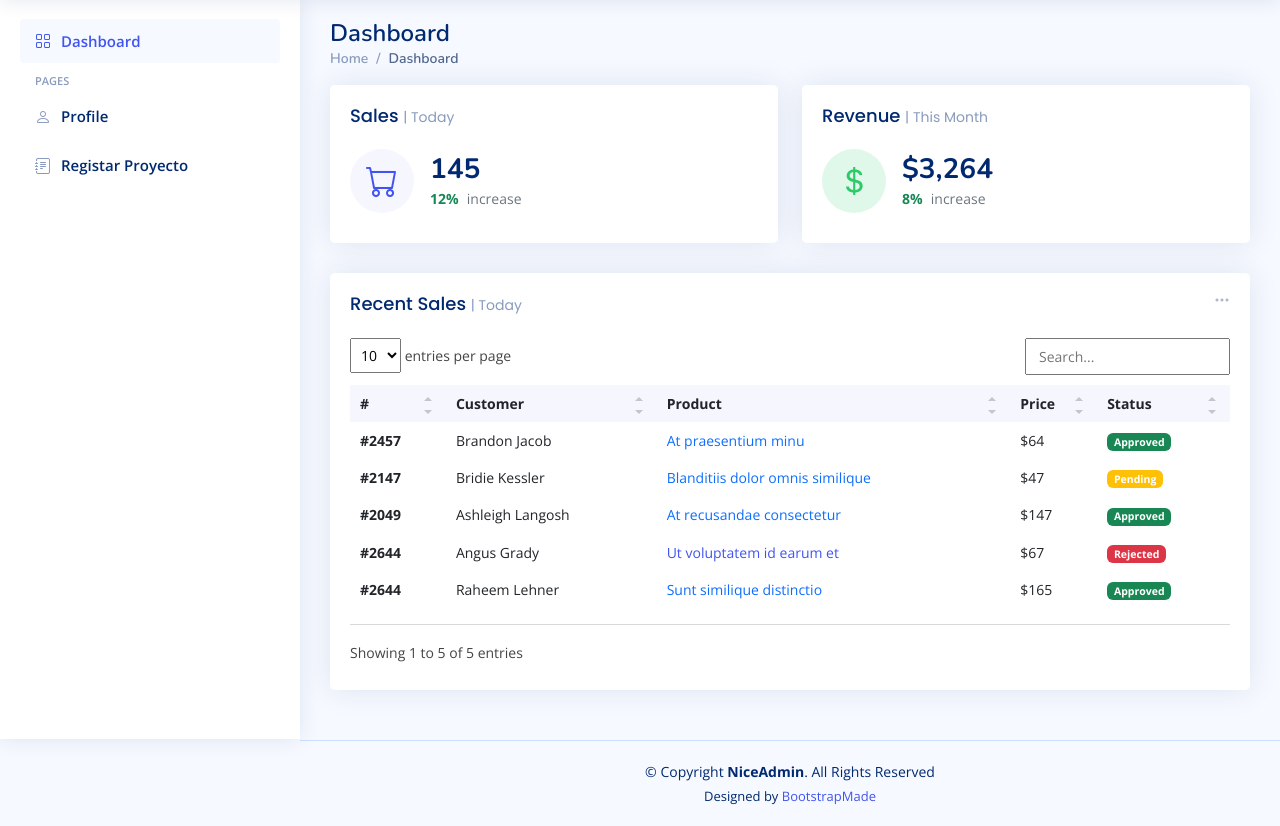
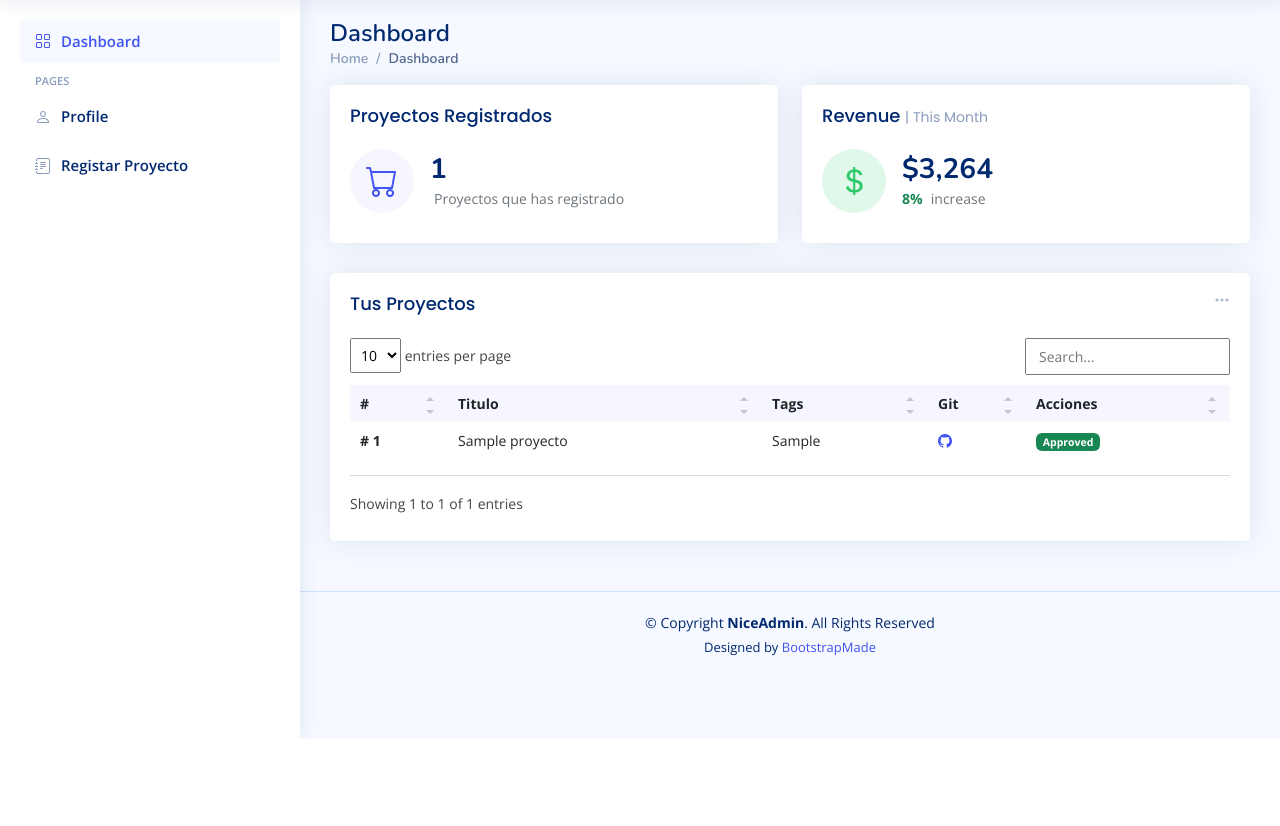
Before and after one commit to Raisa320/Django-App-Portafolio, a Django app: page / in a window 1280 px wide. Shown: the part 61-887 px from the top of the page. After the commit the page ends 800 px from the top, so only its background shows below. Run offline with Django 4.2, Linux system fonts and the light colour scheme; a user stored in the database is signed in; tables that the repository leaves empty hold one stand-in row (values such as "Sample post"); grey boxes marked "Sample" are stand-in pictures; some libraries are stand-ins or nearby versions.

Commit message:
mostrar tabla de proyectos

```diff
--- a/appProyectos/templates/proyecto/index.html
+++ b/appProyectos/templates/proyecto/index.html
@@ -35,22 +35,18 @@
               <!-- Sales Card -->
               <div class="col-xxl-6 col-md-6">
                 <div class="card info-card sales-card">
-
                   <div class="card-body">
-                    <h5 class="card-title">Sales <span>| Today</span></h5>
-
+                    <h5 class="card-title">Proyectos Registrados</h5>
                     <div class="d-flex align-items-center">
                       <div class="card-icon rounded-circle d-flex align-items-center justify-content-center">
                         <i class="bi bi-cart"></i>
                       </div>
                       <div class="ps-3">
-                        <h6>145</h6>
-                        <span class="text-success small pt-1 fw-bold">12%</span> <span class="text-muted small pt-2 ps-1">increase</span>
-
+                        <h6>{{ cantidad }}</h6>
+                        <span class="text-muted small pt-2 ps-1">Proyectos que has registrado</span>
                       </div>
                     </div>
                   </div>
-
                 </div>
               </div><!-- End Sales Card -->
 
@@ -93,62 +89,37 @@
                   </div>
 
                   <div class="card-body">
-                    <h5 class="card-title">Recent Sales <span>| Today</span></h5>
+                    <h5 class="card-title">Tus Proyectos </h5>
 
                     <table class="table table-borderless datatable">
                       <thead>
                         <tr>
                           <th scope="col">#</th>
-                          <th scope="col">Customer</th>
-                          <th scope="col">Product</th>
-                          <th scope="col">Price</th>
-                          <th scope="col">Status</th>
+                          <th scope="col">Titulo</th>
+                          <th scope="col">Tags</th>
+                          <th scope="col">Git</th>
+                          <th scope="col">Acciones</th>
                         </tr>
                       </thead>
                       <tbody>
-                        <tr>
-                          <th scope="row"><a href="#">#2457</a></th>
-                          <td>Brandon Jacob</td>
-                          <td><a href="#" class="text-primary">At praesentium minu</a></td>
-                          <td>$64</td>
-                          <td><span class="badge bg-success">Approved</span></td>
-                        </tr>
-                        <tr>
-                          <th scope="row"><a href="#">#2147</a></th>
-                          <td>Bridie Kessler</td>
-                          <td><a href="#" class="text-primary">Blanditiis dolor omnis similique</a></td>
-                          <td>$47</td>
-                          <td><span class="badge bg-warning">Pending</span></td>
-                        </tr>
-                        <tr>
-                          <th scope="row"><a href="#">#2049</a></th>
-                          <td>Ashleigh Langosh</td>
-                          <td><a href="#" class="text-primary">At recusandae consectetur</a></td>
-                          <td>$147</td>
-                          <td><span class="badge bg-success">Approved</span></td>
-                        </tr>
-                        <tr>
-                          <th scope="row"><a href="#">#2644</a></th>
-                          <td>Angus Grady</td>
-                          <td><a href="#" class="text-primar">Ut voluptatem id earum et</a></td>
-                          <td>$67</td>
-                          <td><span class="badge bg-danger">Rejected</span></td>
-                        </tr>
-                        <tr>
-                          <th scope="row"><a href="#">#2644</a></th>
-                          <td>Raheem Lehner</td>
-                          <td><a href="#" class="text-primary">Sunt similique distinctio</a></td>
-                          <td>$165</td>
-                          <td><span class="badge bg-success">Approved</span></td>
-                        </tr>
+
+                        {% for proyecto in proyectos %}
+                          <tr>
+                            <th scope="row"># {{ proyecto.id }}</th>
+                            <td>{{ proyecto.title }}</td>
+                            <td>{{ proyecto.tags }}</td>
+                            <td>
+                              <a href="{{ proyecto.git }}" class="twitter" target="_blank"><i class="bi bi-github"></i></a>
+                            </td>
+                            <td><span class="badge bg-success">Approved</span></td>
+                          </tr>
+                        {% endfor %}
+
                       </tbody>
                     </table>
-
                   </div>
-
                 </div>
               </div><!-- End Recent Sales -->
-
             </div>
           </div><!-- End Left side columns -->
         </div>
--- a/appProyectos/urls.py
+++ b/appProyectos/urls.py
@@ -1,7 +1,8 @@
 from django.urls import path
+from django.contrib.auth.decorators import login_required
 
 from .views import index,ProyectoCreate
 
 urlpatterns = [
-    path('register/',ProyectoCreate.as_view() , name='proyecto-register'),
+    path('register/',login_required(ProyectoCreate.as_view()) , name='proyecto-register'),
 ]
--- a/appProyectos/views.py
+++ b/appProyectos/views.py
@@ -1,4 +1,5 @@
 from django.shortcuts import  redirect, render
+from django.contrib.messages.views import SuccessMessageMixin
 from django.views.generic import CreateView
 from django.contrib.auth.decorators import login_required
 from appProyectos.forms import  ProyectoForm
@@ -8,16 +9,21 @@ from appProyectos.models import Proyecto
 # Create your views here.
 @login_required
 def index(request):
-    context={}
+    current_user=request.user
+    context={
+        "proyectos": current_user.proyecto_set.all(),
+        "cantidad":current_user.proyecto_set.count()
+    }
+
     return render(request,"proyecto/index.html",context)
 
 
-class ProyectoCreate(CreateView):
+class ProyectoCreate(SuccessMessageMixin,CreateView):
     form_class=ProyectoForm
     template_name = 'proyecto/form-proyecto.html'
     success_url = '/'
+    success_message = "Se ha registrado tu proyecto correctamente"
 
     def form_valid(self,form):
-        print("hola")
         form.instance.autor=self.request.user
         return super().form_valid(form)
```
